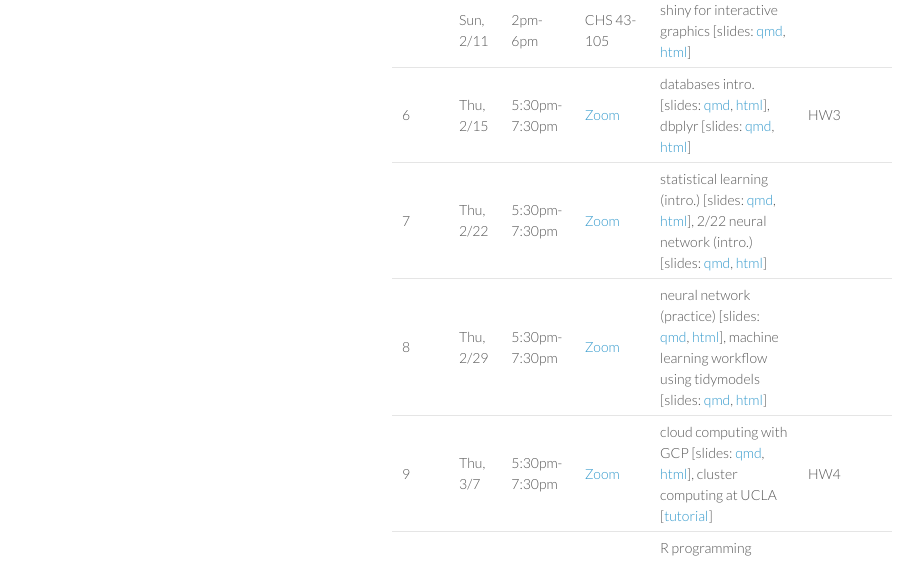
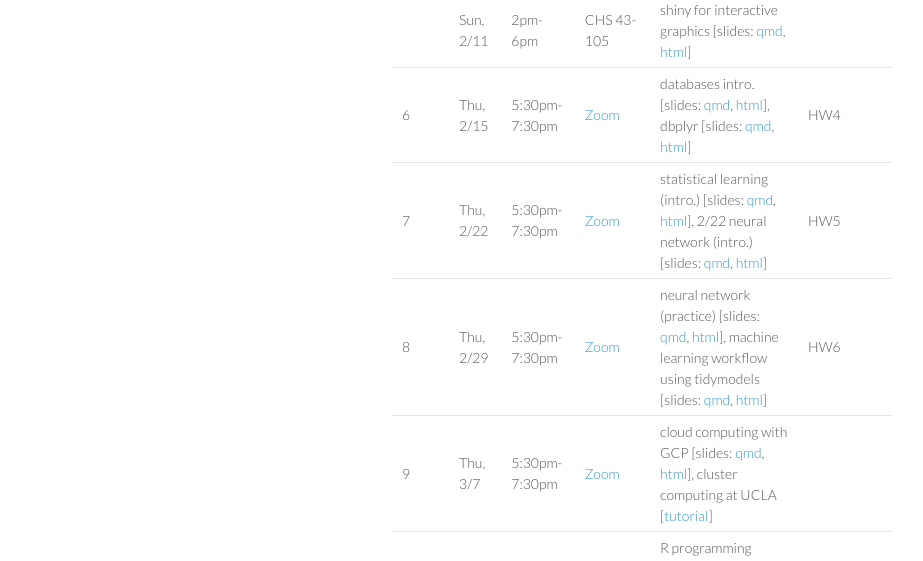
Before and after one commit to ucla-biostat-203b/2024winter, a Jekyll site: the page built from schedule/schedule-lec80.md, in a window 1280 px wide. Shown: the part 1440-2001 px from the top of the page, without its empty margins (178-1101 px from the left). Built offline with Jekyll 4.4.1, drawn with Linux system fonts in a browser that asks for light colours.

Commit message:
rearrange homework dates

```diff
--- a/schedule/schedule-lec80.md
+++ b/schedule/schedule-lec80.md
@@ -38,9 +38,9 @@ Recommended readings:
 | 4 | Thu, [2/1](https://ucla-biostat-203b.github.io/2024winter/biostat203bwinter2024lec80/2024/02/01/lec80.html)  | 5:30pm-7:30pm | [Zoom](https://ucla.zoom.us/j/97770904876) | date and time \[slides: [qmd](https://raw.githubusercontent.com/ucla-biostat-203b/2024winter/main/slides/08-datetime/datetime.qmd), [html](../slides/08-datetime/datetime.html)\] | HW3 \[qmd: [qmd](https://raw.githubusercontent.com/ucla-biostat-203b/2024winter/main/hw/hw3/hw3.qmd), [html](../hw/hw3/hw3.html)\] |
 | 5 | Sat, [2/10](https://ucla-biostat-203b.github.io/2024winter/biostat203bwinter2024lec80/2024/02/10/lec80.html) | 2pm-6pm | CHS 43-105 | strings and regex \[slides: [qmd](https://raw.githubusercontent.com/ucla-biostat-203b/2024winter/main/slides/09-strings/stringr.qmd), [html](../slides/09-strings/stringr.html)\], web scraping \[slides: [qmd](https://raw.githubusercontent.com/ucla-biostat-203b/2024winter/main/slides/10-scraping/scraping.qmd), [html](../slides/10-scraping/scraping.html)\], Lab | |
 |   | Sun, 2/11 | 2pm-6pm | CHS 43-105 | shiny for interactive graphics \[slides: [qmd](https://raw.githubusercontent.com/ucla-biostat-203b/2024winter/main/slides/11-shiny/shiny.qmd), [html](../slides/11-shiny/shiny.html)\] | |
-| 6 | Thu, 2/15 | 5:30pm-7:30pm | [Zoom](https://ucla.zoom.us/j/97770904876) | databases intro. \[slides: [qmd](https://raw.githubusercontent.com/ucla-biostat-203b/2024winter/main/slides/12-dbplyr/dbintro.qmd), [html](../slides/12-dbplyr/dbintro.html)\], dbplyr \[slides: [qmd](https://raw.githubusercontent.com/ucla-biostat-203b/2024winter/main/slides/12-dbplyr/dbplyr.qmd), [html](../slides/12-dbplyr/dbplyr.html)\] | HW3 |
-| 7 | Thu, 2/22 | 5:30pm-7:30pm | [Zoom](https://ucla.zoom.us/j/97770904876) | statistical learning (intro.) \[slides: [qmd](https://raw.githubusercontent.com/ucla-biostat-203b/2024winter/main/slides/14-statlearn/statlearn.qmd), [html](../slides/14-statlearn/statlearn.html)\], 2/22 neural network (intro.) \[slides: [qmd](https://raw.githubusercontent.com/ucla-econ-425t/2024winter/main/slides/10-nn/nn.qmd), [html](https://ucla-econ-425t.github.io/2024winter/slides/10-nn/nn.html)\] | |
-| 8 | Thu, 2/29 | 5:30pm-7:30pm | [Zoom](https://ucla.zoom.us/j/97770904876) | neural network (practice) \[slides: [qmd](https://raw.githubusercontent.com/ucla-econ-425t/2024winter/main/slides/10-nn/nn_practice.qmd), [html](https://ucla-econ-425t.github.io/2024winter/slides/10-nn/nn_practice.html)\], machine learning workflow using tidymodels \[slides: [qmd](https://raw.githubusercontent.com/ucla-biostat-203b/2024winter/main/slides/18-tidymodels/tidymodels.qmd), [html](https://ucla-biostat-203b.github.io/2024winter/slides/18-tidymodels/tidymodels.html)\] | |
-| 9 | Thu, 3/7 | 5:30pm-7:30pm | [Zoom](https://ucla.zoom.us/j/97770904876) | cloud computing with GCP \[slides: [qmd](https://raw.githubusercontent.com/ucla-biostat-203b/2024winter/main/slides/13-gcp/gcp.qmd), [html](../slides/13-gcp/gcp.html)\], cluster computing at UCLA \[[tutorial](https://github.com/chris-german/Hoffman2Tutorials)\] | HW4 |
+| 6 | Thu, 2/15 | 5:30pm-7:30pm | [Zoom](https://ucla.zoom.us/j/97770904876) | databases intro. \[slides: [qmd](https://raw.githubusercontent.com/ucla-biostat-203b/2024winter/main/slides/12-dbplyr/dbintro.qmd), [html](../slides/12-dbplyr/dbintro.html)\], dbplyr \[slides: [qmd](https://raw.githubusercontent.com/ucla-biostat-203b/2024winter/main/slides/12-dbplyr/dbplyr.qmd), [html](../slides/12-dbplyr/dbplyr.html)\] | HW4 |
+| 7 | Thu, 2/22 | 5:30pm-7:30pm | [Zoom](https://ucla.zoom.us/j/97770904876) | statistical learning (intro.) \[slides: [qmd](https://raw.githubusercontent.com/ucla-biostat-203b/2024winter/main/slides/14-statlearn/statlearn.qmd), [html](../slides/14-statlearn/statlearn.html)\], 2/22 neural network (intro.) \[slides: [qmd](https://raw.githubusercontent.com/ucla-econ-425t/2024winter/main/slides/10-nn/nn.qmd), [html](https://ucla-econ-425t.github.io/2024winter/slides/10-nn/nn.html)\] | HW5 |
+| 8 | Thu, 2/29 | 5:30pm-7:30pm | [Zoom](https://ucla.zoom.us/j/97770904876) | neural network (practice) \[slides: [qmd](https://raw.githubusercontent.com/ucla-econ-425t/2024winter/main/slides/10-nn/nn_practice.qmd), [html](https://ucla-econ-425t.github.io/2024winter/slides/10-nn/nn_practice.html)\], machine learning workflow using tidymodels \[slides: [qmd](https://raw.githubusercontent.com/ucla-biostat-203b/2024winter/main/slides/18-tidymodels/tidymodels.qmd), [html](https://ucla-biostat-203b.github.io/2024winter/slides/18-tidymodels/tidymodels.html)\] | HW6 |
+| 9 | Thu, 3/7 | 5:30pm-7:30pm | [Zoom](https://ucla.zoom.us/j/97770904876) | cloud computing with GCP \[slides: [qmd](https://raw.githubusercontent.com/ucla-biostat-203b/2024winter/main/slides/13-gcp/gcp.qmd), [html](../slides/13-gcp/gcp.html)\], cluster computing at UCLA \[[tutorial](https://github.com/chris-german/Hoffman2Tutorials)\] | |
 | 10 | Sat, 3/16 | 2pm-6pm | CHS 43-105 | R programming (benchmark, debug, profile), Rcpp, parallel computing, R package | |
 |    | Sun, 3/17 | 2pm-6pm | CHS 43-105 |  | |
```
Also changed, not shown: schedule/schedule-lec1.md (+3 -3 lines).
